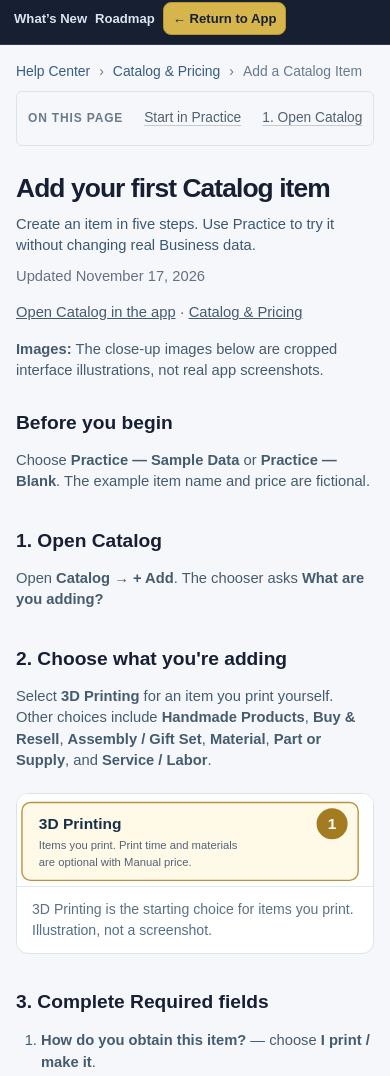
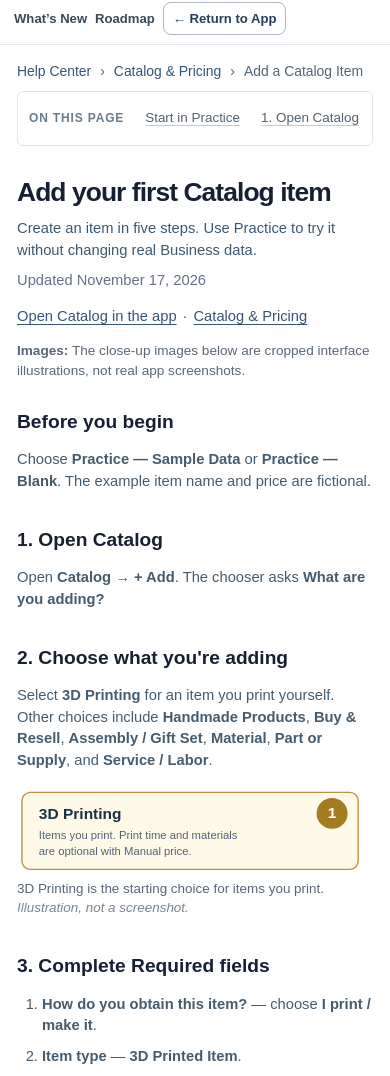
Before and after one commit to 3DPrintRJ/3d-amazing-help, a plain HTML site: page catalog-add-item.html in a window 390 px wide. Shown: the part 54-1130 px from the top of the page. Drawn offline with Linux system fonts and the light colour scheme.

Commit message:
Keep Catalog article and global Help header visually consistent, narrow article/TOC gap

```diff
--- a/styles.css
+++ b/styles.css
@@ -547,3 +547,48 @@ body:has(.documentation-main) .help-visual{max-width:420px!important}
  .guide-sidebar{padding:9px 11px}
  .guide-figure{max-width:100%!important}
 }
+
+
+/* 2026-11-17 narrated Catalog Help review: one editorial visual system.
+   The Catalog tutorial previously used dashboard buttons and a pale page
+   distinct from the rest of Help, and its contents were too far from text. */
+html:has(.guide-main), body:has(.guide-main){background:#fff!important}
+.guide-main{max-width:850px!important;padding:0 20px 44px!important}
+.guide-main .guide-layout{grid-template-columns:minmax(0,480px) minmax(155px,190px)!important;gap:18px!important;justify-content:start!important}
+.guide-main .guide-article{max-width:480px!important}
+.guide-main .guide-sidebar{padding-left:13px!important;margin-top:9px!important}
+.guide-main .guide-sidebar a{font-size:.84rem;line-height:1.4}
+.guide-main .guide-breadcrumbs{color:#546473}
+.guide-main .guide-breadcrumbs a,.guide-main .guide-plain-links a{color:#365478;text-underline-offset:3px}
+.guide-main .guide-plain-links{display:flex;align-items:center;flex-wrap:wrap;gap:6px;margin:8px 0 14px;font-size:.94rem;line-height:1.4}
+.guide-main .guide-plain-links a{text-decoration:underline;font-weight:500;background:none;border:0;border-radius:0;padding:0}
+.guide-main .guide-image-note{color:#596776;font-size:.85rem!important;line-height:1.45}
+.guide-main .guide-section h2{margin:24px 0 9px!important}
+.guide-main .guide-detail-figure{max-width:450px!important;margin:12px 0 18px!important;padding:0!important;border:none!important;background:#fff!important}
+.guide-main .guide-detail-figure>a{display:block;background:#fff;border:0!important;max-width:100%}
+.guide-main .guide-detail-figure img{display:block;max-width:100%;height:auto;width:auto;margin:0}
+.guide-main .guide-detail-figure figcaption{font-size:.84rem;line-height:1.4;color:#586577;background:none;border:0;padding:5px 0 0}
+.guide-main .guide-detail-figure figcaption span{font-style:italic;color:#788491}
+.guide-main .guide-next{margin-top:30px;border-top:1px solid #e1e5ea}
+.guide-main .guide-related{display:flex;gap:8px 22px;flex-wrap:wrap}
+.guide-main .guide-related a{display:inline-block;background:transparent;border:0;box-shadow:none;padding:0;border-radius:0;text-decoration:underline;text-underline-offset:3px}
+.guide-main .guide-related a strong{font-size:.94rem;font-weight:500;color:#365478}
+.guide-main .guide-related a:hover,.guide-main .guide-related a:focus-visible{text-decoration-thickness:2px;background:none}
+@media(min-width:751px){.guide-main .guide-sidebar{position:sticky;top:14px}}
+@media(max-width:750px){
+ .guide-main{padding:0 17px 32px!important}
+ .guide-main .guide-layout{display:flex!important;flex-direction:column!important;gap:0!important}
+ .guide-main .guide-article{max-width:100%!important}
+ .guide-main .guide-sidebar{width:100%;max-width:100%;margin:12px 0!important;padding:9px 11px!important;position:static}
+ .guide-main .guide-detail-figure{max-width:100%!important}
+ .guide-main .guide-detail-figure img{max-width:100%;height:auto}
+}
+/* Unify Help header across overview and individual guides. */
+body .topbar{background:#fff;border-bottom:1px solid #e5e9ee;color:#232c38}
+body .topbar .brand{color:#232c38}
+body .topbar .brand span{color:#657282}
+body .topbar nav a{color:#39495a}
+body .topbar nav a:hover{color:#172033;text-decoration:underline}
+body .topbar nav a.app-return{background:#fff;color:#243e5c;border:1px solid #aeb7c3}
+body .topbar nav a.app-return:hover{background:#f3f5f8;color:#172033}
+body .topbar nav a.whats-new-nav.active, body .topbar nav .roadmap-nav.active{color:#243e5c;text-decoration:underline}
```
